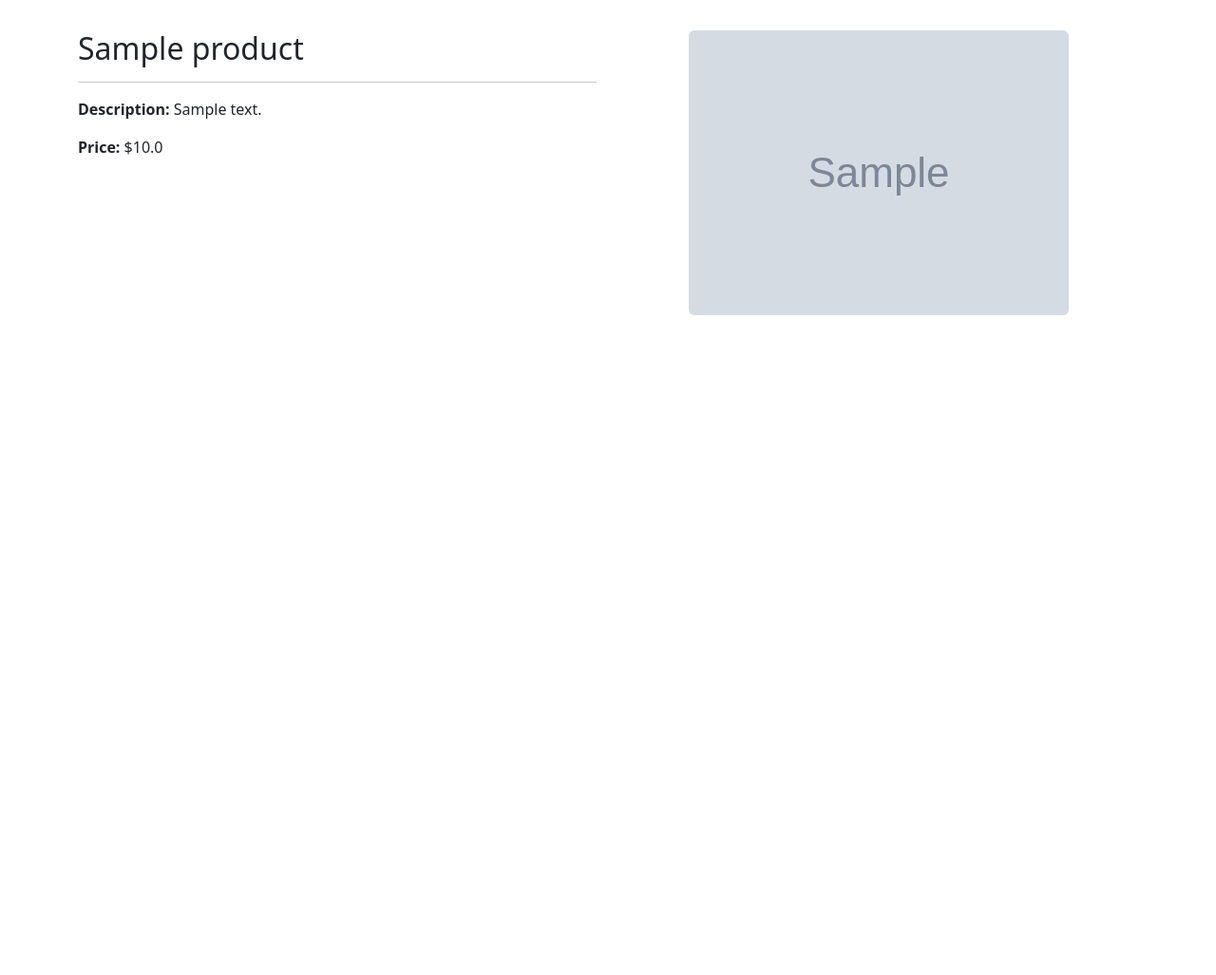
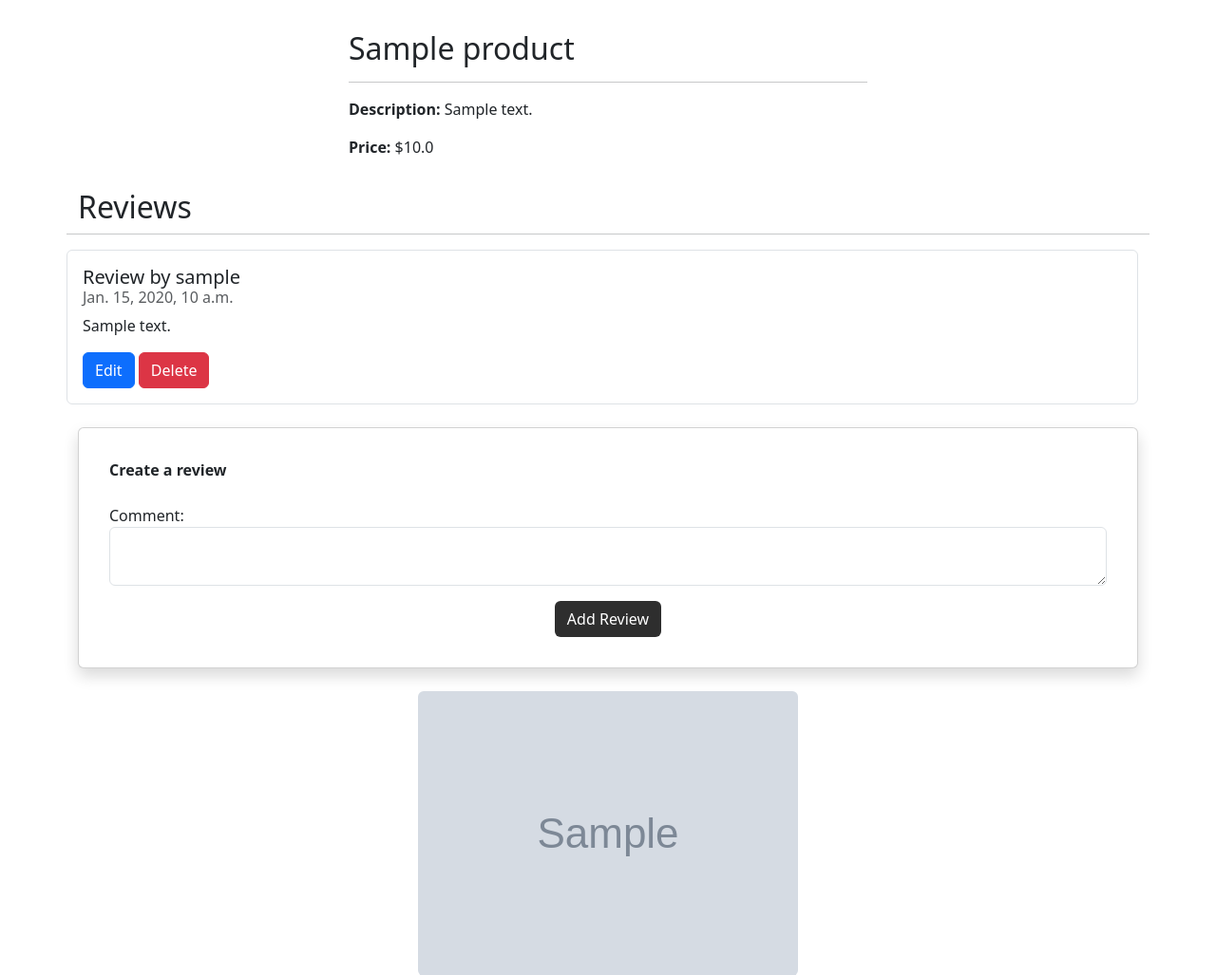
Before and after one commit to kevinrev26/proj-istmo, a Django app: page /items/1/ in a window 1280 px wide. Shown: the part 82-1109 px from the top of the page at 95% size. Before the commit the page ends 414 px from the top, so only its background shows below. Run offline with Django 5.2, Linux system fonts and the light colour scheme; a user stored in the database is signed in; tables that the repository leaves empty hold one stand-in row (values such as "Sample post"); grey boxes marked "Sample" are stand-in pictures; some libraries are stand-ins or nearby versions.

Commit message:
Basic review system

```diff
--- a/ecommerce/admin.py
+++ b/ecommerce/admin.py
@@ -1,7 +1,8 @@
 from django.contrib import admin
-from .models import Product
+from .models import Product, Review
 
 class ProductAdmin(admin.ModelAdmin):
     ordering = ['name']
 
 admin.site.register(Product, ProductAdmin)
+admin.site.register(Review)
--- a/ecommerce/models.py
+++ b/ecommerce/models.py
@@ -1,4 +1,5 @@
 from django.db import models
+from django.contrib.auth.models import User
 
 # Create your models here.
 class Product(models.Model):
@@ -11,3 +12,14 @@
 
     def __str__(self):
         return str(self.id) + ' - ' + self.name
+
+
+class Review(models.Model):
+    id = models.AutoField(primary_key=True)
+    comment = models.CharField(max_length=255)
+    date = models.DateTimeField(auto_now_add=True)
+    product = models.ForeignKey(Product, on_delete=models.CASCADE)
+    user = models.ForeignKey(User, on_delete=models.CASCADE)
+
+    def __str__(self):
+        return str(self.id) + ' - ' + self.product.name
--- a/ecommerce/templates/ecommerce/show.html
+++ b/ecommerce/templates/ecommerce/show.html
@@ -10,6 +10,57 @@
                 <p><b>Description:</b> {{template_data.product.description }}</p>
                 <p><b>Price:</b> ${{template_data.product.price }}</p>
             </div>
+            <h2>Reviews</h2>
+            <hr />
+            <ul class="list-group">
+              {% for review in template_data.reviews %}
+              <li class="list-group-item pb-3 pt-3">
+                <h5 class="card-title">
+                  Review by {{ review.user.username }}
+                </h5>
+                <h6 class="card-subtitle mb-2 text-muted">
+                  {{ review.date }}
+                </h6>
+                <p class="card-text">{{ review.comment }}</p>
+                {% if user.is_authenticated and user == review.user %}
+                <a class="btn btn-primary"
+                  href="{% url 'ecommerce.edit_review' id=template_data.product.id review_id=review.id %}">
+                  Edit
+                </a>
+                <a class="btn btn-danger"
+                  href="{% url 'ecommerce.delete_review' id=template_data.product.id review_id=review.id %}">
+                  Delete
+                </a>
+                {% endif %}
+              </li>
+              {% endfor %}
+            </ul>
+            {% if user.is_authenticated %}
+            <div class="container mt-4">
+              <div class="row justify-content-center">
+                <div class="col-12">
+                  <div class="card shadow p-3 mb-4 rounded">
+                    <div class="card-body">
+                      <b class="text-start">Create a review</b><br /><br />
+                      <form method="POST" action="{% url 'ecommerce.create_review' id=template_data.product.id %}">
+                        {% csrf_token %}
+                        <p>
+                          <label for="comment">Comment:</label>
+                          <textarea name="comment" required class="form-control" id="comment"></textarea>
+                        </p>
+
+                        <div class="text-center">
+                          <button type="submit" class="btn bg-dark text-white">
+                            Add Review
+                          </button>
+                        </div>
+                      </form>
+                    </div>
+                  </div>
+                </div>
+              </div>
+            </div>
+            {% endif %}
             <div class="col-md-6 mx-auto mb-3 text-center">
                 <img src="{{ template_data.product.image.url }}" class="rounded img-card-400" />
             </div>
--- a/ecommerce/urls.py
+++ b/ecommerce/urls.py
@@ -2,5 +2,8 @@
 from . import views
 
 urlpatterns = [
-    path('<int:id>/', views.show_item, name='ecommerce.show')
+    path('<int:id>/', views.show_item, name='ecommerce.show'),
+    path('<int:id>/review/create/', views.create_review, name='ecommerce.create_review'),
+    path('<int:id>/review/<int:review_id>/edit/', views.edit_review, name='ecommerce.edit_review'),
+    path('<int:id>/review/<int:review_id>/delete/', views.delete_review, name='ecommerce.delete_review')
 ]
--- a/ecommerce/views.py
+++ b/ecommerce/views.py
@@ -1,9 +1,49 @@
-from django.shortcuts import render
-from .models import Product
+from django.shortcuts import render, redirect, get_object_or_404
+from .models import Product, Review
+from django.contrib.auth.decorators import login_required
 
 # Create your views here.
 def show_item(request, id):
     product = Product.objects.get(id=id)
+    reviews = Review.objects.filter(product=product)
     template_data = {}
     template_data['product'] = product
+    template_data['reviews'] = reviews
     return render(request, 'ecommerce/show.html', {'template_data' : template_data})
+
+@login_required
+def create_review(request, id):
+    if request.method == 'POST' and request.POST['comment'] != '':
+        product = Product.objects.get(id=id)
+        review = Review()
+        review.comment = request.POST['comment']
+        review.product = product
+        review.user = request.user
+        review.save()
+        return redirect('ecommerce.show', id=id)
+    else:
+        return redirect('ecommerce.show', id=id)
+
+@login_required
+def edit_review(request, id, review_id):
+    review = get_object_or_404(Review, id=review_id)
+    if request.user != review.user:
+        return redirect('ecommerce.show', id=id)
+    if request.method == 'GET':
+        template_data = {}
+        template_data['title'] = 'Edit Review'
+        template_data['review'] = review
+        return render(request, 'ecommerce/edit_review.html', {'template_data' : template_data})
+    if request.method == 'POST' and request.POST['comment'] != '':
+        review = Review.objects.get(id=review_id)
+        review.comment = request.POST['comment']
+        review.save()
+        return redirect('ecommerce.show', id=id)
+    else:
+        return redirect('ecommerce.show', id=id)
+
+@login_required
+def delete_review(request, id, review_id):
+    review = get_object_or_404(Review, id=review_id, user=request.user)
+    review.delete()
+    return redirect('ecommerce.show', id=id)
```
Also changed, not shown: ecommerce/templates/ecommerce/edit_review.html (added, +25 -0 lines), CHANGELOG.md, ecommerce/migrations/0002_review.py (added).
